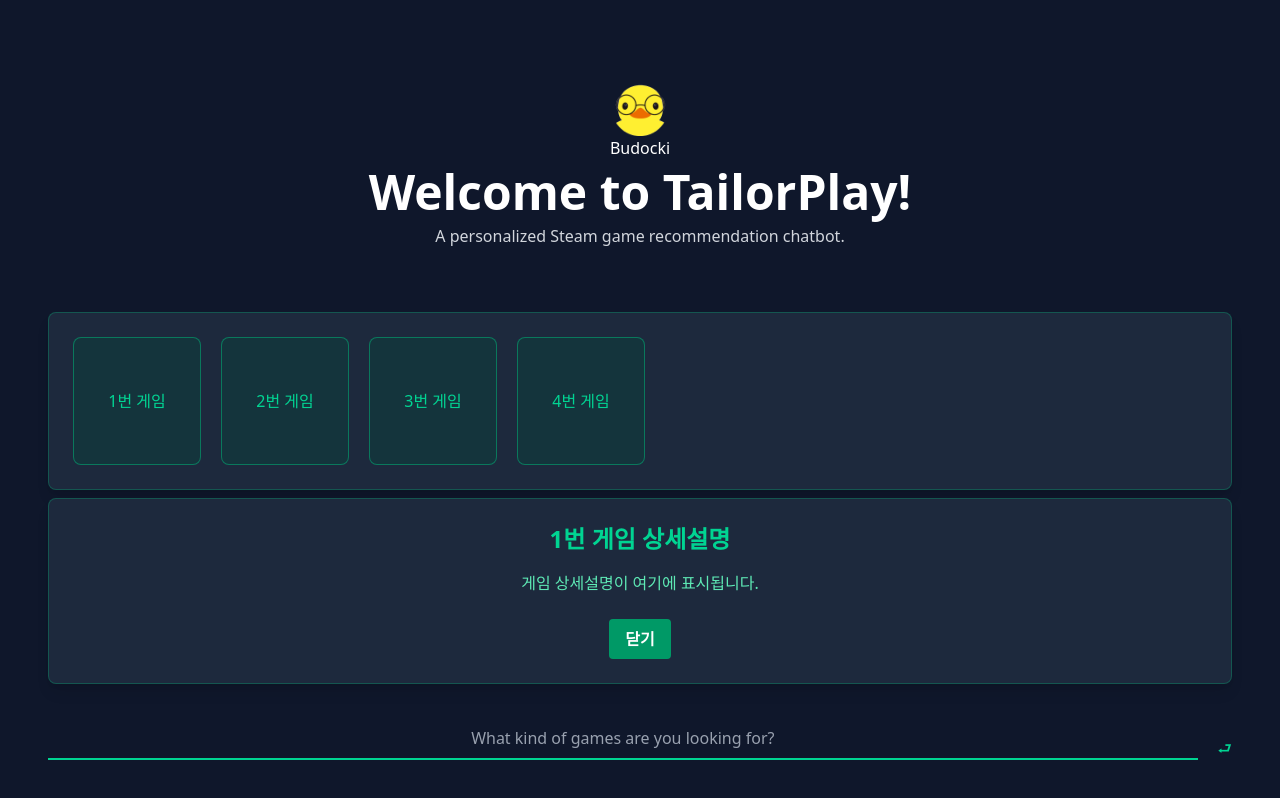
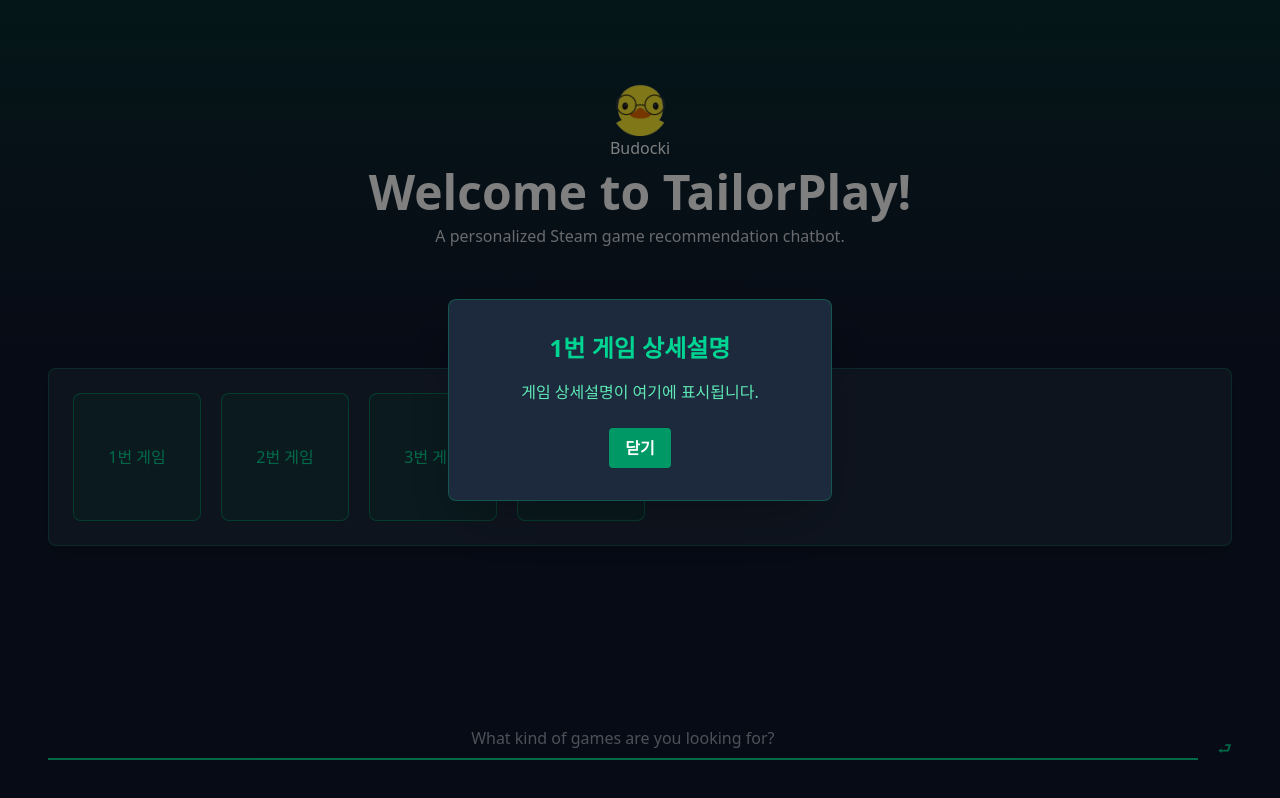
Before and after one commit to boostcampaitech8/pro-recsys-finalproject-recsys-05, a React app in the folder frontend/: page /main in a window 1280 px wide. Both pictures are taken after a click on the element "1번 게임". Built offline with nearby package versions, Linux system fonts and the light colour scheme; the HTML template or start-up script is replaced by a standard one.

Commit message:
feat/frontend: 상세페이지 모달로 변경 및 베경 그라디언트 추가

```diff
--- a/frontend/src/pages/MainPage.tsx
+++ b/frontend/src/pages/MainPage.tsx
@@ -20,13 +20,17 @@ export default function MainPage() {
   };
 
   return (
-    <div className="w-full max-w-360 mx-auto px-12 min-h-screen flex flex-col text-center items-center pt-20 pb-28 gap-6 bg-slate-900 text-emerald-300">
-      <Header />
-      <GameListBox />
+    <div className="w-full min-h-screen flex flex-col bg-slate-900 text-emerald-300">
+      <div className="w-full bg-linear-to-b from-emerald-900/40 to-slate-900/20 py-20 text-center">
+        <Header />
+      </div>
+      <div className="w-full max-w-360 mx-auto px-12 flex flex-col text-center items-center pb-28 gap-6">
+        <GameListBox />
 
-      <div className="w-full mt-auto">
-        {hasSearched && showAnswerBox && <LLMAnswerBox searchQuery={searchQuery} onClose={handleCloseAnswerBox} />}
-        <InputGameSearch onSearch={handleSearch} />
+        <div className="w-full mt-auto">
+          {hasSearched && showAnswerBox && <LLMAnswerBox searchQuery={searchQuery} onClose={handleCloseAnswerBox} />}
+          <InputGameSearch onSearch={handleSearch} />
+        </div>
       </div>
     </div>
   );
--- a/frontend/src/pages/components/GameListBox.tsx
+++ b/frontend/src/pages/components/GameListBox.tsx
@@ -32,7 +32,15 @@ export function GameListBox() {
         </div>
 
         {selectedGame && (
-          <div className="w-full p-6 bg-slate-800 rounded-lg shadow-lg border border-emerald-500/30 absolute z-2 top-full left-0 mt-2">
+          <>
+            {/* 모달 오버레이 */}
+            <div
+              className="fixed inset-0 bg-black/50 z-40"
+              onClick={() => setSelectedGame(null)}
+            />
+            {/* 모달 */}
+            <div className="fixed inset-0 flex items-center justify-center z-50">
+              <div className="w-96 p-8 bg-slate-800 rounded-lg shadow-2xl border border-emerald-500/30">
                 <h2 className="text-2xl font-bold text-emerald-400 mb-4">{selectedGame}번 게임 상세설명</h2>
                 <p className="text-emerald-300 mb-6">
                   게임 상세설명이 여기에 표시됩니다.
@@ -44,6 +52,8 @@ export function GameListBox() {
                   닫기
                 </button>
               </div>
+            </div>
+          </>
         )}
       </div>
     </>
```
Lines whose indentation alone changed are shown as unchanged.
